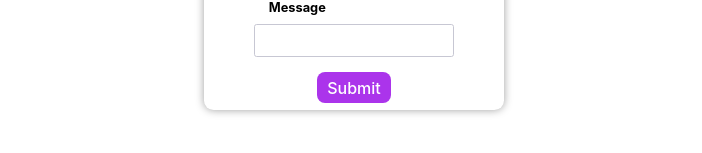
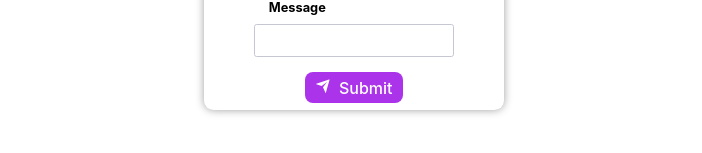
Before and after one commit to HoWeiHao/contact-form-codux, a React (Vite) app: page / in a window 1280 px wide. Shown: the part 521-674 px from the top of the page, without its empty margins (286-988 px from the left). Built offline with nearby package versions, Linux system fonts and the light colour scheme.

Commit message:
Added graphic to submit button

```diff
--- a/package.json
+++ b/package.json
@@ -11,7 +11,9 @@
   "dependencies": {
     "classnames": "^2.5.1",
     "react": "^18.2.0",
-    "react-dom": "^18.2.0"
+    "react-dom": "^18.2.0",
+    "react-icon": "^1.0.0",
+    "react-icons": "^5.0.1"
   },
   "devDependencies": {
     "@types/react": "^18.2.48",
--- a/src/App.tsx
+++ b/src/App.tsx
@@ -8,6 +8,23 @@ import { FormRow } from './components/form-row/form-row';
 function App() {
     const [count, setCount] = useState(0);
 
+    function onFormSubmit(e: React.SyntheticEvent<HTMLFormElement>) {
+        e.preventDefault();
+
+        const formData: Record<string, string> = {};
+
+        function isInputNamedElement(e: Element): e is HTMLInputElement & { name: string } {
+            return 'value' in e && 'name' in e;
+        }
+
+        Array.from(e.currentTarget.elements).filter(isInputNamedElement).forEach((field) => {
+            if (!field.name) return;
+            formData[field.name] = field.value;
+        });
+
+        console.log('formData', formData);
+    }
+
     return (
         <div className={styles.App}>
             <h1 className={styles.title}>Contact Us</h1>
@@ -16,7 +33,7 @@ function App() {
                 we can.{' '}
             </p>
             <p className={styles.note}>All fields are required.</p>
-            <form className={styles.form}>
+            <form onSubmit={onFormSubmit} className={styles.form}>
                 <FormRow>
                     <Label htmlFor={'name'}>Name </Label>
                     <Input id={'name'} name={'name'} />
--- a/src/components/submit-button/submit-button.module.scss
+++ b/src/components/submit-button/submit-button.module.scss
@@ -19,4 +19,10 @@
 
     color:#FFFFFF;
     margin:7px;
+    text-align:center;
 }
+
+.iconSend {
+    margin-right: 0.2em;
+    margin-left: 0em;
+}
--- a/src/components/submit-button/submit-button.tsx
+++ b/src/components/submit-button/submit-button.tsx
@@ -1,5 +1,6 @@
 import classNames from 'classnames';
 import styles from './submit-button.module.scss';
+import { RiSendPlaneFill } from 'react-icons/ri';
 
 export interface SubmitButtonProps {
     className?: string;
@@ -13,7 +14,10 @@ export interface SubmitButtonProps {
 export const SubmitButton = ({ className, children }: SubmitButtonProps) => {
     return (
         <div className={' ${styles.root} ${className} '}>
-            <button className={styles.button}>{children}</button>
+            <button className={styles.button}>
+                <RiSendPlaneFill className={styles.iconSend} />
+                {children}
+            </button>
         </div>
     );
 };
```
Also changed, not shown: codux-external-components.json (added, +12 -0 lines), 2 other files (tests, documents, lock files or other folders).
